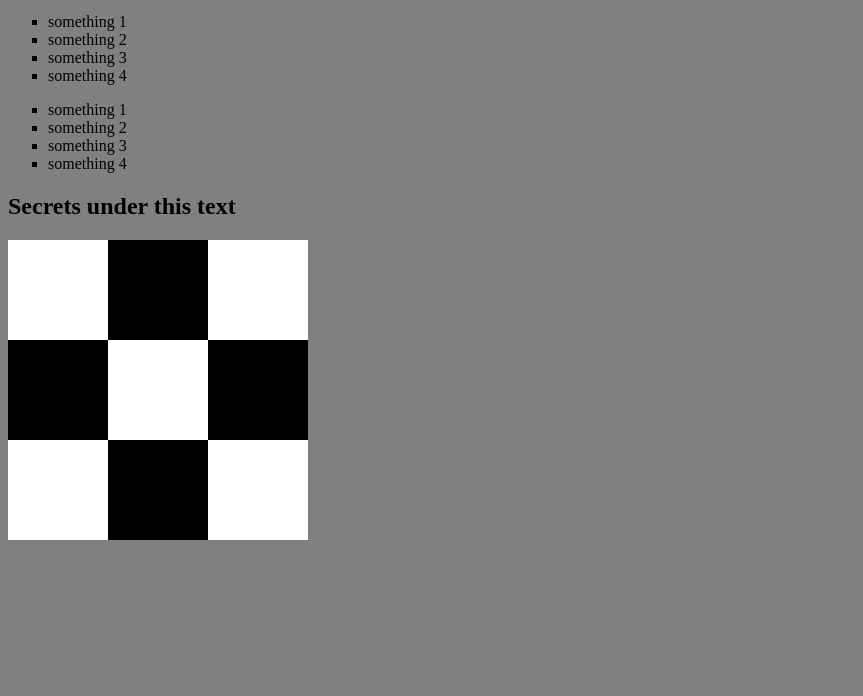
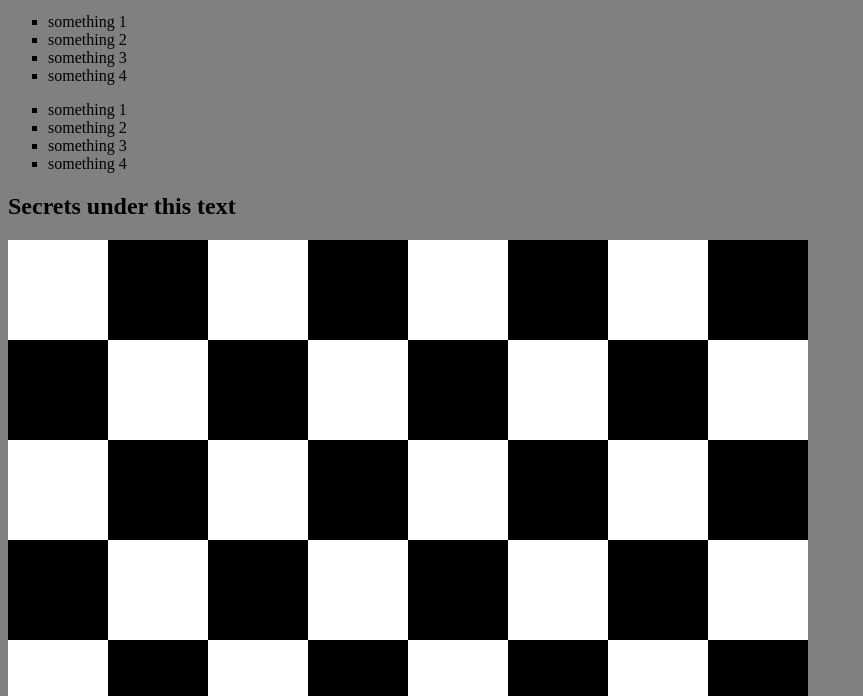
Before and after one commit to UlfBengtsson/HtmlJavaScriptWorkShop, a plain HTML site: page index.html in a window 1280 px wide. Shown: the part 104-800 px from the top of the page, without its empty margins (0-863 px from the left). Drawn offline with Linux system fonts and the light colour scheme.

Commit message:
chessTicTacToe

```diff
--- a/index.html
+++ b/index.html
@@ -31,19 +31,7 @@
     <h2 id="secret">Secrets under this text</h2>
 
     <!-- block comment -->
-    <div id="ticTacBoard">
-      <div></div>
-      <div></div>
-      <div></div>
-
-      <div></div>
-      <div></div>
-      <div></div>
-
-      <div></div>
-      <div></div>
-      <div></div>
-    </div>
+    <div id="ticTacBoard"></div>
 
     <script src="myJS.js"></script>
   </body>
--- a/myJS.js
+++ b/myJS.js
@@ -35,20 +35,41 @@ document.getElementById("secret").addEventListener("mouseleave", function() {
 
 var ticTacBoard = document.getElementById("ticTacBoard");
 
-ticTacBoard.style.width = "300px";
-ticTacBoard.style.height = "300px";
+ticTacBoard.style.width = "800px";
+ticTacBoard.style.height = "800px";
 
-for (let index = 0; index < ticTacBoard.children.length; index++) {
-  const element = ticTacBoard.children[index];
+var togglePatten = true;
+
+for (let index = 0; index < 64; index++) {
+  const element = document.createElement("div");
 
   element.style.width = "100px";
   element.style.height = "100px";
 
   element.style.float = "left";
 
-  if (index % 2 == 0) {
-    element.style.backgroundColor = "white";
+  if (index % 8 == 0) {
+    togglePatten = !togglePatten;
+  }
+  if (togglePatten) {
+    element.classList.add("black");
   } else {
-    element.style.backgroundColor = "black";
+    element.classList.add("white");
+  }
+  togglePatten = !togglePatten;
+
+  element.addEventListener("click", () => playerClick(element));
+
+  ticTacBoard.appendChild(element);
+}
+
+var playerSymbol = "X";
+function playerClick(element) {
+  element.innerHTML = playerSymbol;
+
+  if (playerSymbol == "X") {
+    playerSymbol = "O";
+  } else {
+    playerSymbol = "X";
   }
 }
--- a/myStyles.css
+++ b/myStyles.css
@@ -14,3 +14,17 @@
 body {
   background-color: gray;
 }
+
+.black {
+  background-color: black;
+  color: white;
+}
+.white {
+  background-color: white;
+  color: black;
+}
+.white,
+.black {
+  font-size: 100px;
+  text-align: center;
+}
```
